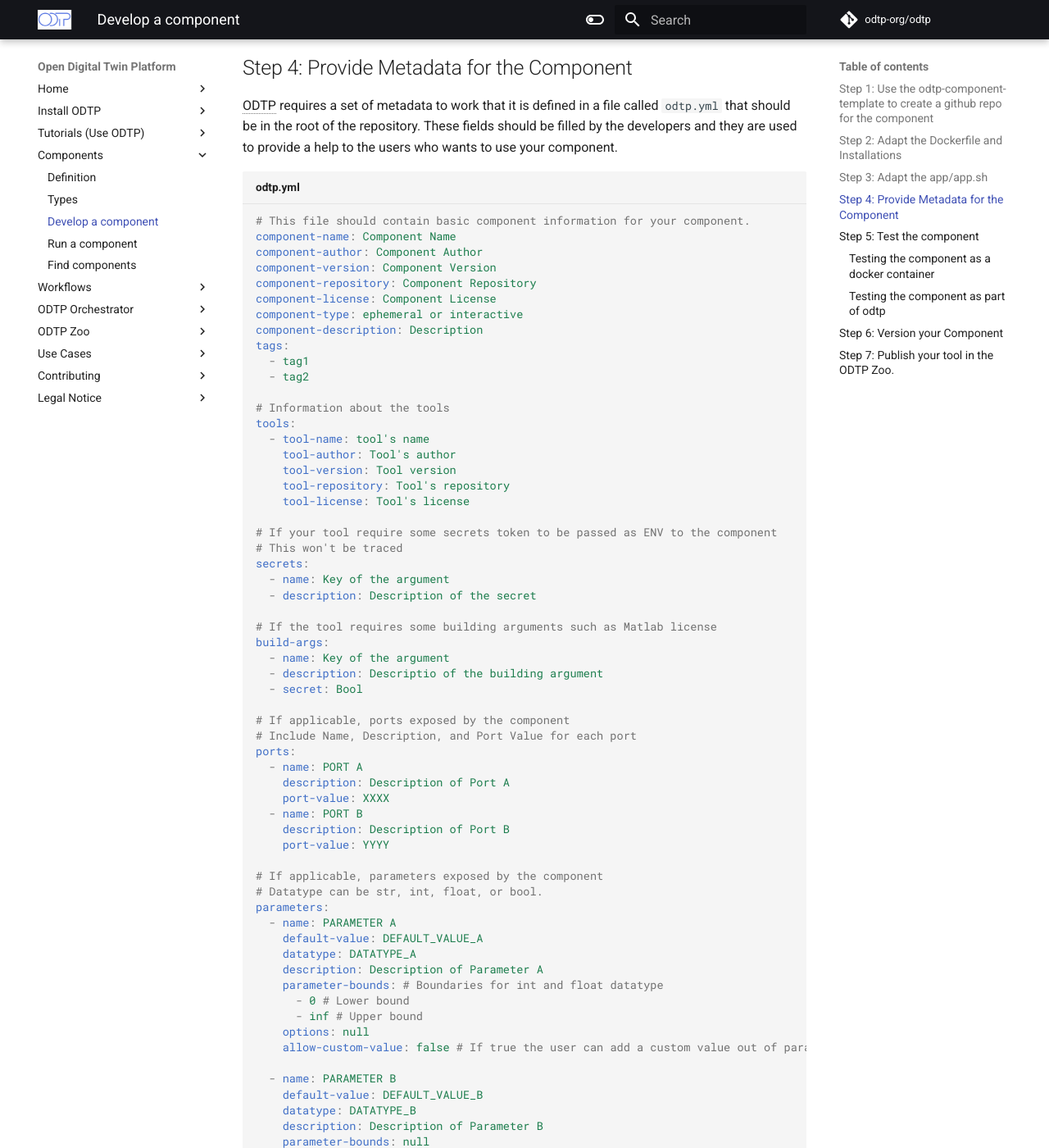
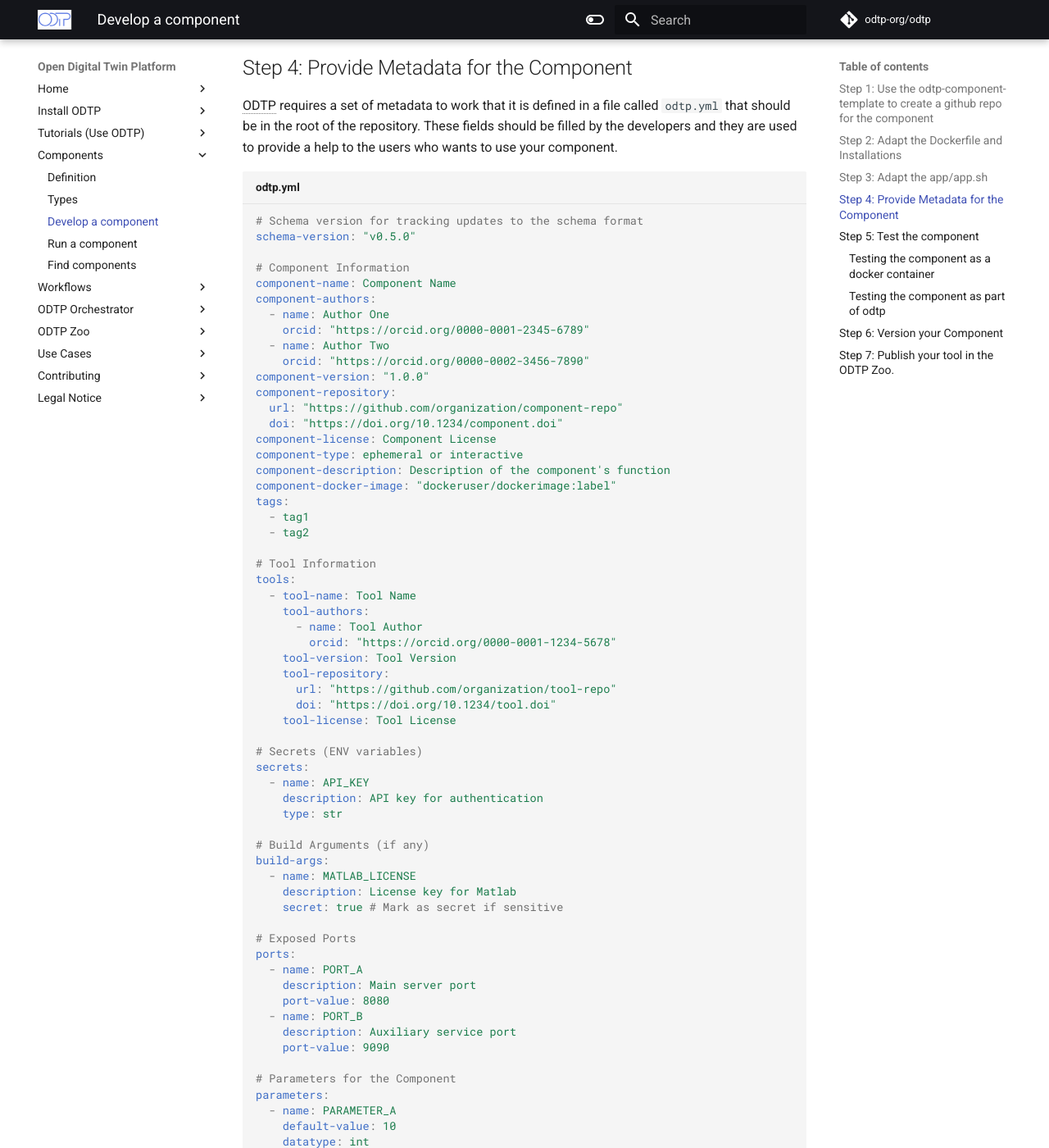
Before and after one commit to odtp-org/odtp-manuals, an MkDocs documentation site: the page built from docs/components/develop.md, in a window 1280 px wide and 1400 px high, scrolled down 4685 px. Shown: the whole window at 82% size. Built offline with MkDocs 1.6.1 and Material for MkDocs 9.7.7, drawn with Linux system fonts in a browser that asks for light colours; a script that is not in the unit is left out; comment, search, counter and statistics services are not loaded; some of the changed text lies outside the part shown.

Commit message:
feat: update odtp.yml

````diff
--- a/docs/components/develop.md
+++ b/docs/components/develop.md
@@ -201,102 +201,163 @@ Manage the output exporting. At the end of the component execution all generated
 ODTP requires a set of metadata to work that it is defined in a file called `odtp.yml` that should be in the root of the repository. These fields should be filled by the developers and they are used to provide a help to the users who wants to use your component.
 
 ``` yaml title="odtp.yml"
-# This file should contain basic component information for your component.
+# Schema version for tracking updates to the schema format
+schema-version: "v0.5.0"
+
+# Component Information
 component-name: Component Name
-component-author: Component Author
-component-version: Component Version
-component-repository: Component Repository
+component-authors:
+  - name: Author One
+    orcid: "https://orcid.org/0000-0001-2345-6789"
+  - name: Author Two
+    orcid: "https://orcid.org/0000-0002-3456-7890"
+component-version: "1.0.0"
+component-repository:
+  url: "https://github.com/organization/component-repo"
+  doi: "https://doi.org/10.1234/component.doi"
 component-license: Component License
 component-type: ephemeral or interactive
-component-description: Description
+component-description: Description of the component's function
+component-docker-image: "dockeruser/dockerimage:label"
 tags:
   - tag1
   - tag2
 
-# Information about the tools
+# Tool Information
 tools:
-  - tool-name: tool's name
-    tool-author: Tool's author
-    tool-version: Tool version
-    tool-repository: Tool's repository
-    tool-license: Tool's license
+  - tool-name: Tool Name
+    tool-authors:
+      - name: Tool Author
+        orcid: "https://orcid.org/0000-0001-1234-5678"
+    tool-version: Tool Version
+    tool-repository:
+      url: "https://github.com/organization/tool-repo"
+      doi: "https://doi.org/10.1234/tool.doi"
+    tool-license: Tool License
 
-# If your tool require some secrets token to be passed as ENV to the component
-# This won't be traced
+# Secrets (ENV variables)
 secrets:
-  - name: Key of the argument
-  - description: Description of the secret
+  - name: API_KEY
+    description: API key for authentication
+    type: str
 
-# If the tool requires some building arguments such as Matlab license
+# Build Arguments (if any)
 build-args:
-  - name: Key of the argument
-  - description: Descriptio of the building argument
-  - secret: Bool
+  - name: MATLAB_LICENSE
+    description: License key for Matlab
+    secret: true # Mark as secret if sensitive
 
-# If applicable, ports exposed by the component
-# Include Name, Description, and Port Value for each port
+# Exposed Ports
 ports:
-  - name: PORT A
-    description: Description of Port A
-    port-value: XXXX
-  - name: PORT B
-    description: Description of Port B
-    port-value: YYYY
+  - name: PORT_A
+    description: Main server port
+    port-value: 8080
+  - name: PORT_B
+    description: Auxiliary service port
+    port-value: 9090
 
-# If applicable, parameters exposed by the component
-# Datatype can be str, int, float, or bool.
+# Parameters for the Component
 parameters:
-  - name: PARAMETER A
-    default-value: DEFAULT_VALUE_A
-    datatype: DATATYPE_A
-    description: Description of Parameter A
-    parameter-bounds: # Boundaries for int and float datatype
-      - 0 # Lower bound
-      - inf # Upper bound
+  - name: PARAMETER_A
+    default-value: 10
+    datatype: int
+    description: Max retries allowed
+    parameter-bounds:
+      - 0 # Minimum value
+      - 100 # Maximum value
     options: null
-    allow-custom-value: false # If true the user can add a custom value out of parameter-bounds, or options
+    allow-custom-value: false
 
-  - name: PARAMETER B
-    default-value: DEFAULT_VALUE_B
-    datatype: DATATYPE_B
-    description: Description of Parameter B
-    parameter-bounds: null
-    options: # If your string parameter is limited to a few option, please list them here.
+  - name: PARAMETER_B
+    default-value: OptionA
+    datatype: str
+    description: Select a mode
+    options:
       - OptionA
       - OptionB
-      - OptionC
-    allow-custom-value: false # If true the user can add a custom value out of parameter-bounds, or options
+      - OptionC # Limited choices for str type
+    allow-custom-value: false
 
-# If applicable, data-input list required by the component
+# Data Inputs
 data-inputs:
-  - name: INPUT A
-    type: TYPE_A # Folder or filetype
-    path: VALUE_A
-    description: Description of Input A
-  - name: INPUT B
-    type: TYPE_B # Folder or filetype
-    path: VALUE_B
-    description: Description of Input B
+  - name: INPUT_A
+    type: .txt
+    path: /path/to/input/SIMPLE_INPUT.txt
+    description: Single static input file
+    naming-convention: "SIMPLE_INPUT.txt"
 
-# If applicable, data-output list produced by the component
-data-output:
-  - name: OUTPUT A
-    type: TYPE_A # Folder or filetype
-    path: VALUE_A
-    description: Description of Output A
-  - name: OUTPUT B
-    type: TYPE_B # Folder or filetype
-    path: VALUE_B
-    description: Description of Output B
+  - name: INPUT_B
+    type: TYPE_B
+    path: /path/to/input/folder_A
+    description: Folder containing dynamically named input files
+    naming-convention: "data_{PARAMETER_A}_{PARAMETER_B}_v{number}.ext"
+    dynamic-naming-based-on:
+      - PARAMETER_A
+      - PARAMETER_B
+    sequence:
+      start: 1
+      increment: 1
 
-# If applicable, path to schemas to perform semantic validation.
-# Still under development. Ignore.
+  - name: INPUT_C
+    type: TYPE_C
+    path: /path/to/input/folder_B
+    description: Folder with structured input files
+    folder-structure:
+      required-files:
+        - file-pattern: "summary_{PARAMETER_C}_{date}.txt"
+        - file-pattern: "log_{PARAMETER_C}_{number}.json"
+      naming-convention: "parameter_and_numeric_based"
+      dynamic-naming-based-on:
+        - PARAMETER_C
+      date-format: "YYYYMMDD"
+      sequence:
+        start: 1
+        increment: 1
+
+# Data Outputs
+data-outputs:
+  - name: OUTPUT_A
+    type: .txt
+    path: /path/to/output/SIMPLE_OUTPUT.txt
+    description: Static output file
+    naming-convention: "SIMPLE_OUTPUT.txt"
+
+  - name: OUTPUT_B
+    type: TYPE_B
+    path: /path/to/output/folder_A
+    description: Folder for dynamic output files
+    naming-convention: "prefix_{PARAMETER_A}_{PARAMETER_B}_v{number}.ext"
+    dynamic-naming-based-on:
+      - PARAMETER_A
+      - PARAMETER_B
+    sequence:
+      start: 1
+      increment: 1
+
+  - name: OUTPUT_C
+    type: TYPE_C
+    path: /path/to/output/folder_B
+    description: Folder for structured output files
+    folder-structure:
+      required-files:
+        - file-pattern: "output_summary_{PARAMETER_C}_{date}.txt"
+        - file-pattern: "log_{PARAMETER_C}_{number}.json"
+      naming-convention: "parameter_and_numeric_based"
+      dynamic-naming-based-on:
+        - PARAMETER_C
+      date-format: "YYYYMMDD"
+      sequence:
+        start: 1
+        increment: 1
+
+# Validation Schemas (Future Development)
 schema-input: PATH_TO_INPUT_SCHEMA
 schema-output: PATH_TO_OUTPUT_SCHEMA
 
-# If applicable, define devices needed such as GPU.
+# Device Requirements
 devices:
-  gpu: Bool
+  - type: gpu
+    required: true
 ```
 
 ## Step 5: Test the component
````
